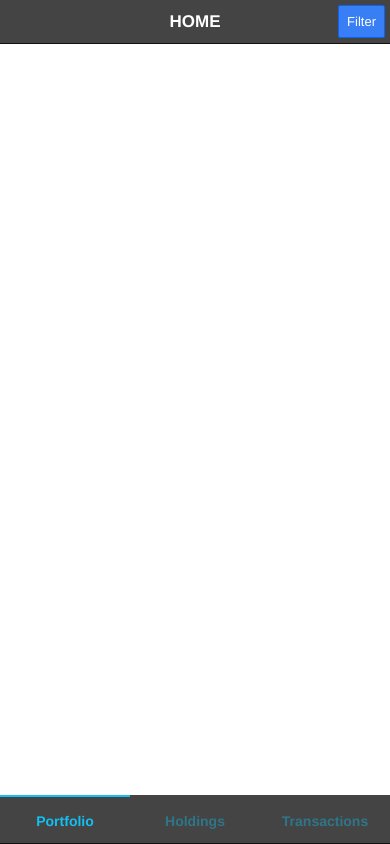
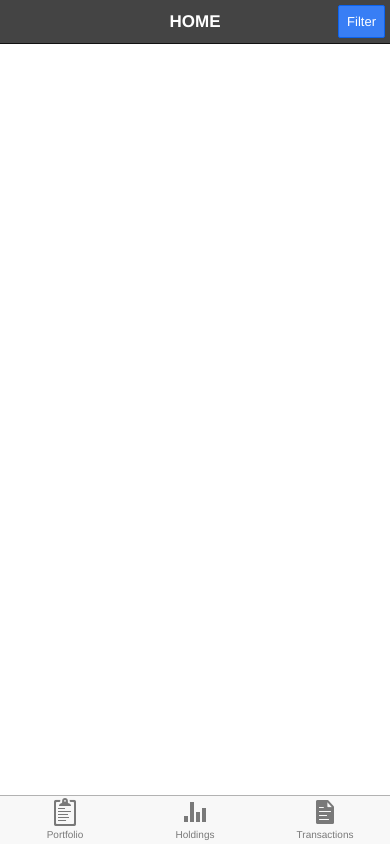
Before and after one commit to Memoriesoflight/IOS, a website: page www/index.html in a window 390 px wide. Drawn offline with Linux system fonts and the light colour scheme; some packages are replaced by stand-ins of ours; files that its build step writes are made by us from their sources; files whose address does not match are found by name.

Commit message:
portfolio changes

```diff
--- a/www/index.html
+++ b/www/index.html
@@ -33,22 +33,24 @@
       <ion-content>
       </ion-content>
       <br><br>
+</ion-pane>
 
-
-  <br><br><br><br><br><br><br>
-    <div class="tabs-striped tabs-background-dark tabs-color-calm ">
-      <div class="tabs">
-        <a class="tab-item active" href="#">
-        <b>Portfolio</b>
-        </a>
-        <a class="tab-item" href="#">
-        <b>Holdings</b>
-        </a>
-        <a class="tab-item" href="#">
-        <b>Transactions</b>
-        </a>
+      <div class="tabs tabs-icon-top ">
+              <a class="tab-item">
+                <i class="icon ion-clipboard"></i>
+                Portfolio
+              </a>
+              <a class="tab-item">
+                <i class="icon ion-stats-bars"></i>
+                Holdings
+              </a>
+              <a class="tab-item">
+                <i class="icon ion-document-text"></i>
+                Transactions
+              </a>
       </div>
-    </div>
+  </body>
+</html>
 
 
   </body>
```
Also changed, not shown: www/portfolio.html (+1 -2 lines).
